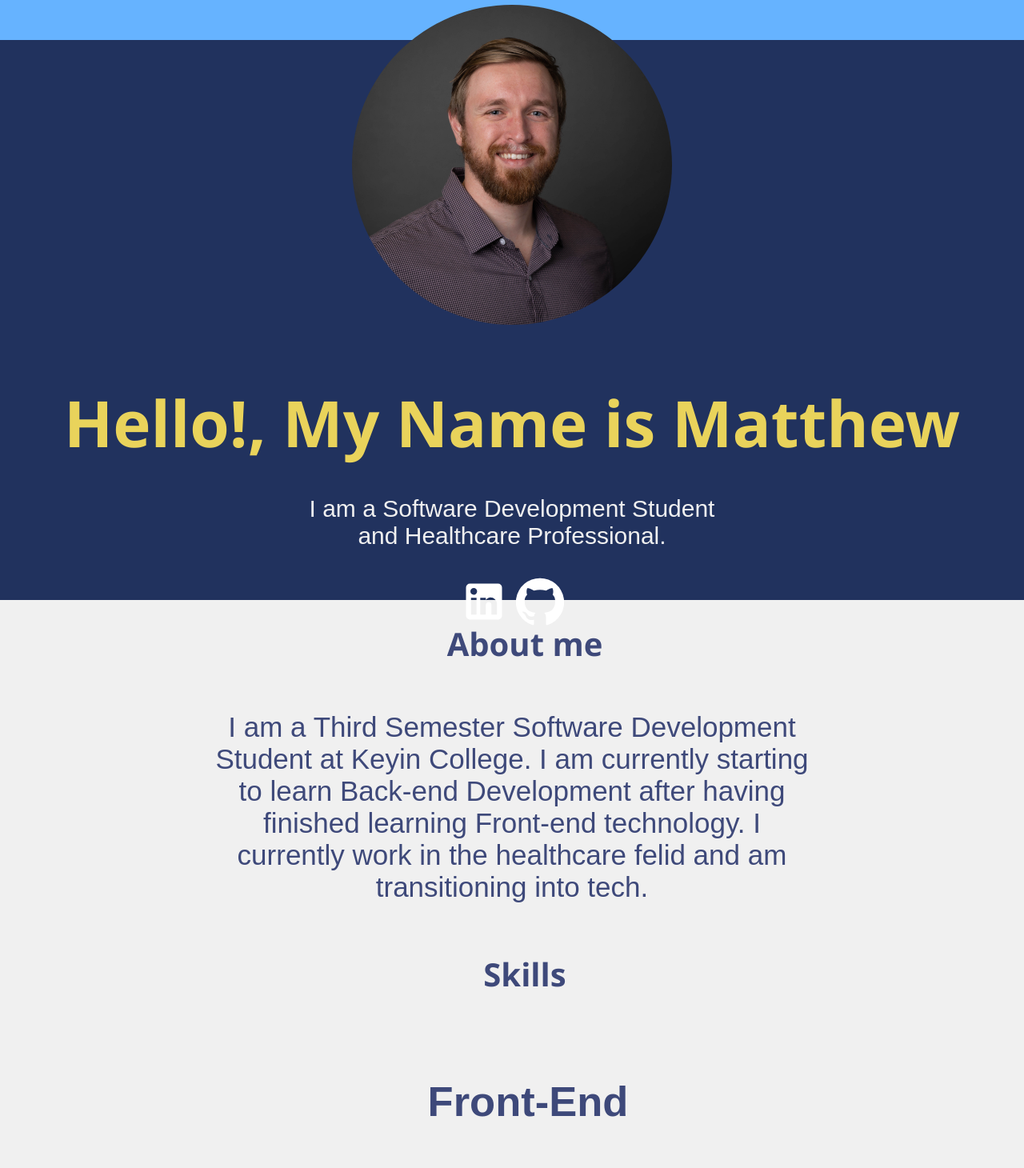
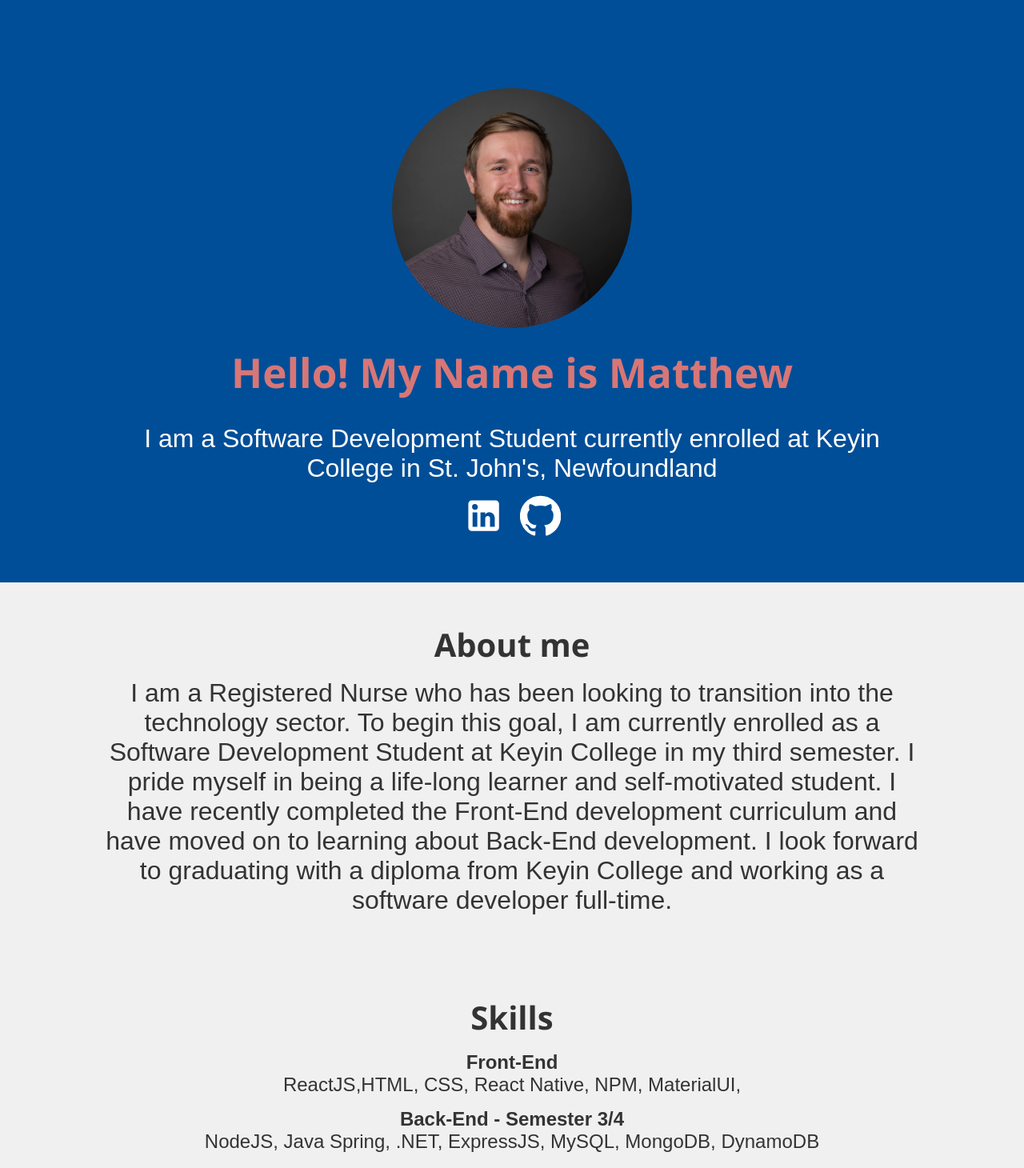
Before and after one commit to Mattdavis80/my-website, a React (Create React App) app: page / in a window 1280 px wide. Shown: the part 50-1510 px from the top of the page at 80% size. Built offline with nearby package versions, Linux system fonts and the light colour scheme.

Commit message:
final touches to webstie

```diff
--- a/src/Pages/ContactPage.jsx
+++ b/src/Pages/ContactPage.jsx
@@ -5,7 +5,7 @@ import "../styles/contact.css";
 const ContactPage = () => {
   return (
     <>
-      <h1>Reach Out and Say Hello!</h1>
+      <h1 id="contact-title">Reach Out and Say Hello!</h1>
       <Contact />
     </>
   );
--- a/src/Pages/ExperiencePage.jsx
+++ b/src/Pages/ExperiencePage.jsx
@@ -23,49 +23,50 @@ function Experience() {
           Click Here for Resume
         </Button>
       </div>
-      <VerticalTimeline lineColor="#3e497a">
+      <VerticalTimeline lineColor="#004e98">
         <VerticalTimelineElement
           className="vertical-timeline-element--education"
           date="2014"
-          iconStyle={{ background: "#3e497a", color: "#fff" }}
+          iconStyle={{ background: "#004e98", color: "#fff" }}
           icon={<FitnessCenter />}
         >
           <h3 className="vertical-timeline-element-title">
             Bachelor of Kinesiology, Memorial University
           </h3>
           <p>
-            After graduation, I worked as a Kinesiologist at Pearlgate
-            Physiotherapy 2014-2016
+            From 2015-2016 I worked as a Kinesiologist at Pearlgate
+            Physiotherapy
           </p>
         </VerticalTimelineElement>
         <VerticalTimelineElement
           className="vertical-timeline-element--education"
           date="2019"
-          iconStyle={{ background: "#3e497a", color: "#fff" }}
+          iconStyle={{ background: "#004e98", color: "#fff" }}
           icon={<LocalHospital />}
         >
           <h3 className="vertical-timeline-element-title">
-            Bachelor of Nursing (Fast Track), Memorial University
+            Bachelor of Nursing - Fast Track, Memorial University
           </h3>
           <p>
-            From 2019 - 2021 I worked as a Registered Nurse in a rural hospital
-            in PEI.
+            - From 2019 - 2021 I worked as a Registered Nurse in a rural
+            hospital in PEI
           </p>
           <p>
-            I currently work as a Registered Nurse in the Operating Room in{" "}
+            I currently work as a Registered Nurse in the Operating Room in St.
+            John`s, NL
           </p>
         </VerticalTimelineElement>
         <VerticalTimelineElement
           className="vertical-timeline-element--work"
           date="2023 - 2024"
-          iconStyle={{ background: "#3e497a", color: "#fff" }}
+          iconStyle={{ background: "#004e98", color: "#fff" }}
           icon={<WorkIcon />}
         >
           <h3 className="vertical-timeline-element-title">
             Software Development, Keyin College
           </h3>
-          <p>I will graduate the Software Development Program in 2024!</p>
-          <p>This program teaches both Front-end and Back-end development</p>
+          <p>Currently enrolled, with graduation in 2024</p>
+          <p>I am learning both Front-end and Back-end development</p>
         </VerticalTimelineElement>
       </VerticalTimeline>
     </div>
--- a/src/Pages/HomePage.jsx
+++ b/src/Pages/HomePage.jsx
@@ -8,11 +8,13 @@ const HomePage = () => {
     <div className="home">
       <div className="about">
         <img src={picture} alt="headshot" id="headshot" />
-        <h2> Hello!, My Name is Matthew</h2>
+        <h2>Hello! My Name is Matthew</h2>
         <div className="prompt">
           <p>
-            I am a Software Development Student and Healthcare Professional.
+            I am a Software Development Student currently enrolled at Keyin
+            College in St. John's, Newfoundland
           </p>
+          <div className="social-links">
             <a
               href="https://www.linkedin.com/in/matthew-davis-545a71126"
               target="_blank"
@@ -29,13 +31,18 @@ const HomePage = () => {
             </a>
           </div>
         </div>
+      </div>
       <div className="skills">
         <h1>About me</h1>
         <p className="info">
-          I am a Third Semester Software Development Student at Keyin College. I
-          am currently starting to learn Back-end Development after having
-          finished learning Front-end technology. I currently work in the
-          healthcare felid and am transitioning into tech.
+          I am a Registered Nurse who has been looking to transition into the
+          technology sector. To begin this goal, I am currently enrolled as a
+          Software Development Student at Keyin College in my third semester. I
+          pride myself in being a life-long learner and self-motivated student.
+          I have recently completed the Front-End development curriculum and
+          have moved on to learning about Back-End development. I look forward
+          to graduating with a diploma from Keyin College and working as a
+          software developer full-time.
         </p>
       </div>
       <div className="skills">
@@ -51,10 +58,6 @@ const HomePage = () => {
               NodeJS, Java Spring, .NET, ExpressJS, MySQL, MongoDB, DynamoDB
             </span>
           </li>
-          <li className="item">
-            <h2>Languages</h2>
-            <span>JavaScript, Python</span>
-          </li>
         </ol>
       </div>
     </div>
--- a/src/Pages/ProjectDisplay.jsx
+++ b/src/Pages/ProjectDisplay.jsx
@@ -22,12 +22,7 @@ function ProjectDisplay() {
       <div className="project">
         <h1> {project.name}</h1>
         <img src={project.image} alt="project" />
-        <p>
-          <b>Skills:</b> {project.skills}
-        </p>
-        <p className="project-description">
-          <b>Description:</b> {project.description}
-        </p>
+        <p className="project-description">{project.description}</p>
         {/* <a href={project.link}>
           <GitHub />
         </a> */}
--- a/src/Pages/Projects.jsx
+++ b/src/Pages/Projects.jsx
@@ -10,7 +10,7 @@ const Projects = () => {
   return (
     <>
       <div className="projects">
-        <h1>My Projects</h1>
+        <h1 className="projectTitle">My Projects</h1>
         <div className="projectList">
           {projectList.map((project, index) => {
             return (
--- a/src/styles/Home.css
+++ b/src/styles/Home.css
@@ -1,74 +1,112 @@
+/* Reset default margin and padding */
+* {
+  margin: 0;
+  padding: 0;
+  box-sizing: border-box;
+}
+
 .home {
-  width: 100%;
+  display: flex;
+  flex-direction: column;
   align-items: center;
   font-family: "Arial", sans-serif;
-  color: #3e497a;
-  min-width: 400px;
+  color: #333; /* Dark text color */
 }
 
 .about {
-  width: 100%;
-  height: calc(100vh - 100px);
+  flex: 1;
   display: flex;
   flex-direction: column;
   justify-content: center;
   align-items: center;
   text-align: center;
-  background-color: #21325e;
-  color: #f0f0f0;
+  background-color: #004e98; /* Dark blue background */
+  color: #fff; /* White text color */
+  padding: 50px 0;
 }
 
 .about h2 {
   font-family: "Segoe UI", Tahoma, Geneva, Verdana, sans-serif;
-  font-size: 80px;
-  color: #e9d35b;
-  height: 50px;
+  font-size: 4vw;
+  color: #d87676; /* White heading color */
+  margin: 10px 0;
 }
 
 .about .prompt {
-  width: 40%;
-  font-size: 30px;
-}
-.prompt svg {
-  font-size: 60px;
-  margin: 5px;
-  color: white;
+  width: 80%;
+  font-size: 2.5vw;
+  margin-top: 20px;
 }
 
-.skills {
-  font-size: 35px;
-  width: 100%;
+.prompt {
+  width: 80%;
+  font-size: 2.5vw;
+  margin-top: 20px;
   display: flex;
-  justify-content: center;
   flex-direction: column;
   align-items: center;
   text-align: center;
 }
 
+.social-links {
+  display: flex;
+  justify-content: center;
+  margin-top: 15px;
+}
+
+.social-links a {
+  display: inline-block;
+  margin: 0 10px;
+}
+
+.prompt svg {
+  font-size: 4vw;
+  color: #fff; /* White icon color */
+}
+
+.skills {
+  flex: 1;
+  width: 100%;
+  display: flex;
+  flex-direction: column;
+  justify-content: center;
+  align-items: center;
+  text-align: center;
+  padding: 50px 0;
+}
+
 .skills h1 {
-  color: #3e497a;
-  text-align: center;
+  color: #333;
 }
 
 .skills .list {
   list-style: none;
-  width: 60%;
-  text-align: center;
+  width: 80%;
+  margin-top: 20px;
+  padding: 0;
 }
 
-.list span {
-  font-size: 20px;
+.skills .list li {
+  margin-bottom: 15px;
+}
+
+.skills .list span {
+  font-size: 1.5rem;
   text-align: center;
 }
 
 #headshot {
-  width: 400px;
+  width: 30%;
+  max-width: 300px;
   border-radius: 50%;
+  margin: 10px 0;
 }
 
 .info {
-  width: 58%;
+  width: 80%;
+  margin-top: 20px;
   text-align: center;
+  font-size: 2rem;
 }
 
 @media only screen and (max-width: 1200px) {
@@ -84,6 +122,10 @@
 @media only screen and (max-width: 600px) {
   .about h2 {
     font-size: 40px;
+  }
+
+  #headshot {
+    width: 25%;
   }
 
   .about .prompt {
@@ -102,4 +144,8 @@
   .skills h2 {
     font-size: 30px;
   }
+
+  .info {
+    font-size: 1.5rem;
+  }
 }
--- a/src/styles/Navbar.css
+++ b/src/styles/Navbar.css
@@ -1,7 +1,7 @@
 .navbar {
   width: 100%;
   height: 100px;
-  background: #66b3ff;
+  background: #004e98; /* Dark blue background color */
 }
 
 .links {
--- a/src/styles/Project.css
+++ b/src/styles/Project.css
@@ -8,9 +8,11 @@
 }
 .projects .projectTitle {
   text-align: center;
-  color: #3e497a;
-  font-size: 60px;
+  color: #004e98;
+  font-size: 50px;
   font-weight: bolder;
+  margin-top: 20px;
+  margin-bottom: 20px;
 }
 
 .projectList {
@@ -63,6 +65,10 @@
   .projectList {
     grid-template-columns: 1fr;
   }
+
+  .projects .projectTitle {
+    font-size: 40px;
+  }
 }
 
 @media only screen and (max-width: 800px) {
--- a/src/styles/ProjectDisplay.css
+++ b/src/styles/ProjectDisplay.css
@@ -8,8 +8,7 @@
 }
 
 .project h1 {
-  margin-top: 50px;
-  color: #3e497a;
+  color: #004e98;
   font-size: 35px;
 }
 .project img {
@@ -18,8 +17,9 @@
 }
 
 .project p {
-  font-size: 40px;
-  color: #3e497a;
+  font-size: 30px;
+  color: #333;
+  margin-top: 50px;
 }
 
 .project svg {
--- a/src/styles/contact.css
+++ b/src/styles/contact.css
@@ -1,3 +1,7 @@
+#contact-title {
+  margin: 50px 50px;
+}
+
 .contact-form {
   width: 800px;
   margin: 0 auto;
@@ -16,7 +20,7 @@
 .contact-form input,
 .contact-form textarea {
   margin: auto;
-  width: 90%;
+  width: 100%;
   padding: 10px;
   margin-bottom: 10px;
   border: 1px solid #ccc;
@@ -71,7 +75,6 @@
 h1 {
   font-family: "Segoe UI", Tahoma, Geneva, Verdana, sans-serif;
   font-size: 40px;
-  color: #2766da;
+  color: #004e98;
   height: 50px;
-  margin-left: 2rem;
 }
```
Also changed, not shown: src/data/ProjectList.js (+4 -4 lines), 1 other file (tests, documents, lock files or other folders). Lines whose indentation alone changed are shown as unchanged.
